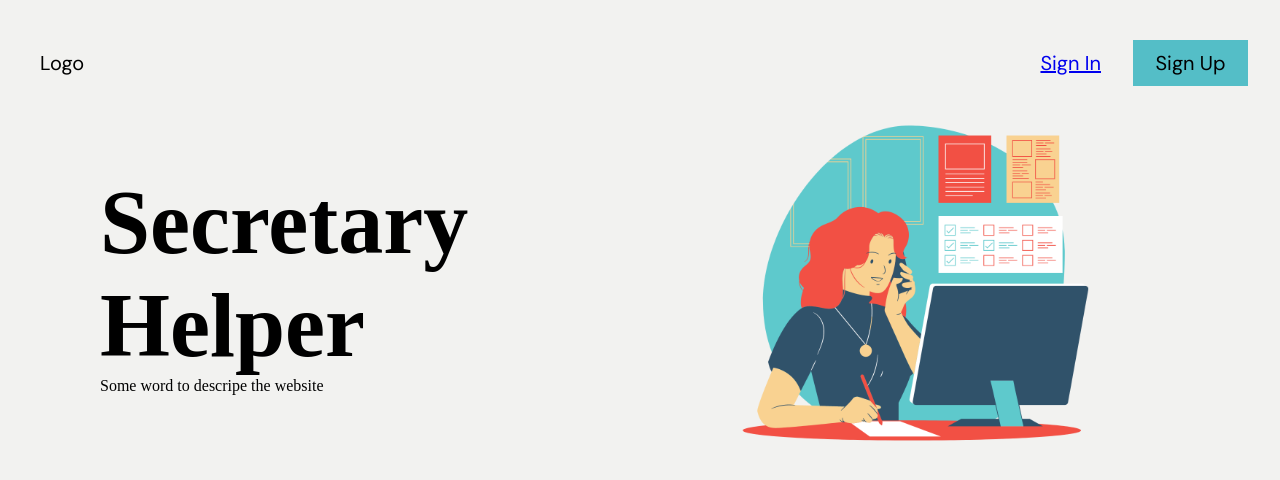
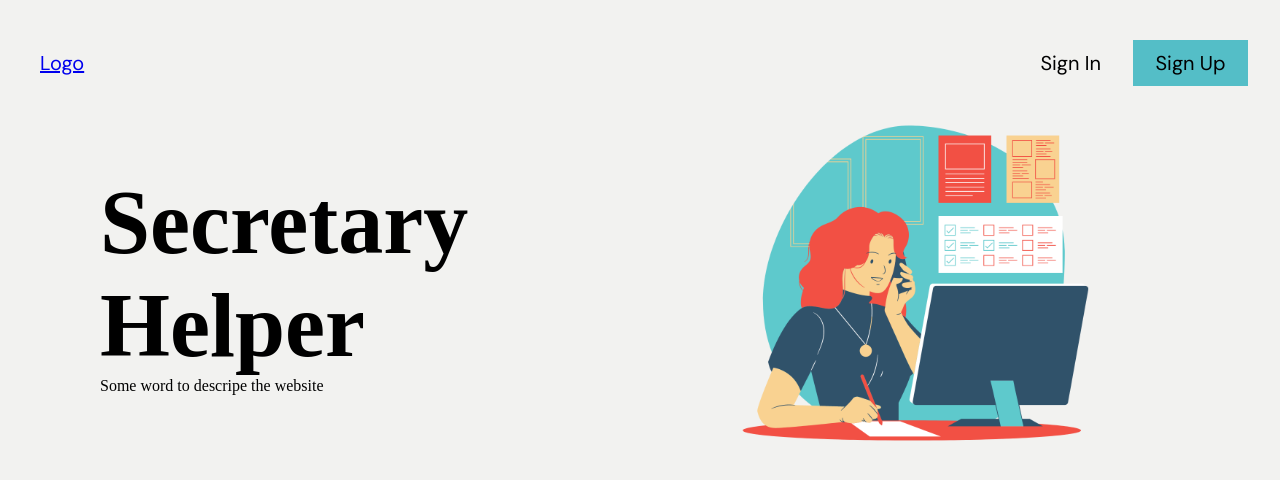
Before and after one commit to darlacodes19/secretary-helper, a React (Create React App) app in the folder client/: page / in a window 1280 px wide. Shown: the top 480 px of the page. Built offline with nearby package versions, Linux system fonts and the light colour scheme; a web font is replaced by a local one.

Commit message:
Modify logo

```diff
--- a/client/src/components/Navigation.jsx
+++ b/client/src/components/Navigation.jsx
@@ -1,10 +1,19 @@
+import { NavLink } from 'react-router-dom'
+import Logo from './Logo'
 const Navigation = () => {
     return (
         <div className="landing-page-header">
             <ul className= 'nav-links'>
-                <li className="nav-item"> Logo </li>
-                <li className="nav-item"> <a href='#'>  Sign In </a> </li>
-                <li className="nav-item"> <button className="nav-button"> Sign Up </button> </li>
+
+                <Logo />
+
+               <NavLink to={'/login'} className="nav-item">
+                <li>   Sign In  </li>
+                </NavLink>
+
+               <NavLink to={'/register'} className="nav-item">
+                <li > <button className="nav-button"> Sign Up </button> </li>
+                </NavLink>
             </ul>
         </div>
     )
```
